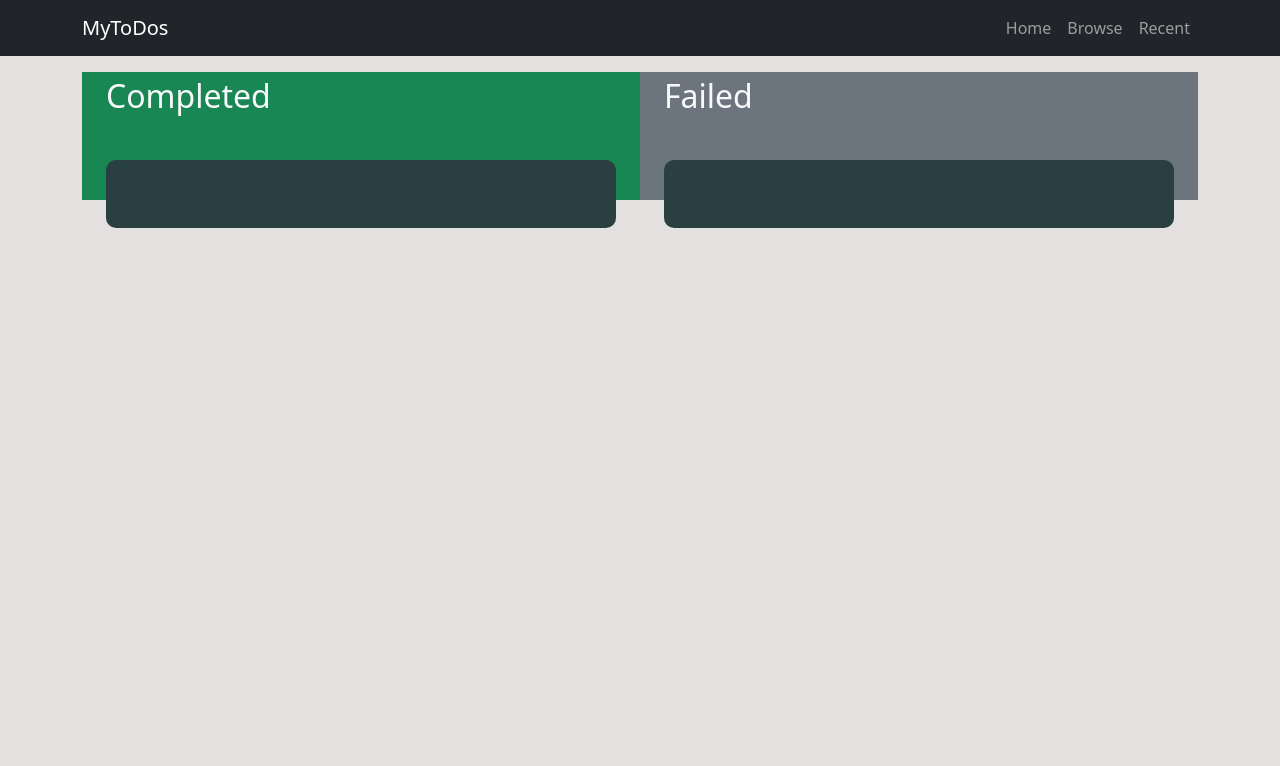
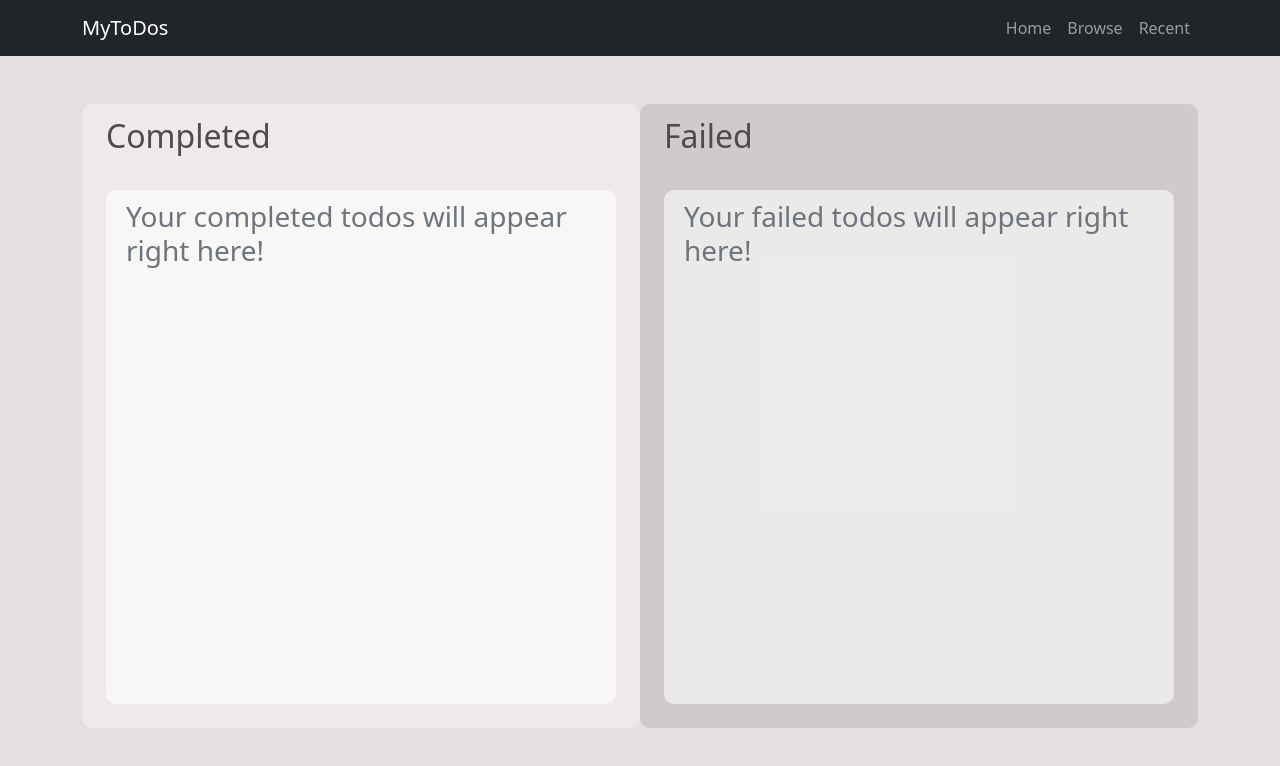
Before and after one commit to LukassF/ToDo, a React (Create React App) app: page /history in a window 1280 px wide. Shown: the top 766 px of the page. Built offline with nearby package versions, Linux system fonts and the light colour scheme.

Commit message:
modularized functions and added styles to history page

```diff
--- a/src/components/modal.tsx
+++ b/src/components/modal.tsx
@@ -63,6 +63,7 @@ export default function ModalComponent({show, setShow}: ModalProps){
                             <option>Gardening</option>
                             <option>Social</option>
                             <option>Miscellaneous</option>
+                            <option>Medical</option>
                         </Form.Select>
                     </Form.Group>
 
--- a/src/pages/history.tsx
+++ b/src/pages/history.tsx
@@ -1,8 +1,8 @@
-import { Container, Row, Col, Table, Card} from "react-bootstrap";
+import { Container, Row, Col} from "react-bootstrap";
 import { Droppable } from "react-beautiful-dnd";
 import { ToDosProps } from "../components/todos";
 import RecentCards from "../components/recent_todoCards";
-import { isNamedExports } from "typescript";
+// import { isNamedExports } from "typescript";
 import {useEffect, useContext} from 'react'
 import { UpdateContext } from "../App";
 
@@ -16,17 +16,17 @@ import { UpdateContext } from "../App";
 
 
    return(
-      <Container className="mt-3">
-         <Row>
-            <Col className="d-flex justify-content-center bg-success text-light" style={{width:'50%'}}>
-               <Container  className="droppable-container">
-                  <span>Completed</span>
+      <Container className="mt-5">
+         <Row >
+            <Col className="d-flex justify-content-center text-light" id="column-1-history" xs={12} lg={6} >
+               <Container className="droppable-container mt-2">
+                  <span className="title">Completed</span>
                   <Droppable droppableId="Completed">
                      {
                         (provided) => (
                            <div ref={provided.innerRef} {...provided.droppableProps} className="inner-droppable">
-                              <Row className="d-flex justify-content-center" >
-                                 {localStorage.map((item, index) => {
+                              <Row className="d-flex justify-content-center" style={{position:'relative'}}>
+                                 {localStorage.filter(item => item.status === 'completed').length !== 0 ? localStorage.map((item, index) => {
                                     if(item.status === 'completed'){
                                        return(
                                           <RecentCards
@@ -39,24 +39,27 @@ import { UpdateContext } from "../App";
                                           />
                                        )
                                     }
-                                 })}
+                                 })
+                                 : <h3 className="text-muted">Your completed todos will appear right here!</h3>
+                                 }
                                  {provided.placeholder}
                               </Row>
                            </div>
                         )
                      }
                   </Droppable>
+
                </Container>
             </Col>
-            <Col className="d-flex justify-content-center bg-secondary text-light" style={{width:'50%'}}>
-               <Container  className="droppable-container">
-                  <span>Failed</span>
+            <Col className="d-flex justify-content-center text-light" id="column-2-history">
+               <Container  className="droppable-container mt-2">
+                  <span className="title">Failed</span>
                   <Droppable droppableId="Failed">
                      {
                         (provided) => (
                            <div ref={provided.innerRef} {...provided.droppableProps} className="inner-droppable">
                               <Row className="d-flex justify-content-center" >
-                                 {localStorage.map((item, index) => {
+                                 {localStorage.filter(item => item.status === 'failed').length !== 0 ? localStorage.map((item, index) => {
                                     if(item.status === 'failed'){
                                        return(
                                           <RecentCards
@@ -69,7 +72,9 @@ import { UpdateContext } from "../App";
                                           />
                                        )
                                     }
-                                 })}
+                                 })
+                                 : <h3 className="text-muted">Your failed todos will appear right here!</h3>
+                              }
                                  {provided.placeholder}
                               </Row>
                            </div>
--- a/src/styles/style.css
+++ b/src/styles/style.css
@@ -19,6 +19,27 @@ body {
   flex-direction: row;
   justify-content: space-around;
   align-items: center;
+}
+#container button {
+  position: absolute;
+  height: 100%;
+  width: 50%;
+  transition: all 0.3s;
+  border: none;
+}
+#container button:nth-child(1) {
+  left: 0;
+  background: linear-gradient(to top, rgba(5, 247, 114, 0.3), transparent, transparent);
+}
+#container button:nth-child(1):hover {
+  background: linear-gradient(to top, rgba(5, 247, 114, 0.3), transparent);
+}
+#container button:nth-child(2) {
+  right: 0;
+  background: linear-gradient(to top, rgba(247, 2, 2, 0.3), transparent, transparent);
+}
+#container button:nth-child(2):hover {
+  background: linear-gradient(to top, rgba(247, 2, 2, 0.3), transparent);
 }
 
 .overlay {
@@ -92,9 +113,22 @@ body {
   transform: scaleX(1);
   transition: transform 1.5s;
 }
+#card:active * #line {
+  transform: scaleX(1);
+  transition: transform 1.5s;
+}
 #card #card-image {
   height: 350px;
   background-size: auto 100%;
+}
+#card #todo-footer {
+  z-index: 10;
+  background-color: black;
+}
+@media screen and (max-width: 400px) {
+  #card #todo-footer {
+    display: none;
+  }
 }
 
 #line {
@@ -110,17 +144,53 @@ body {
   padding-bottom: 20px;
   height: 100%;
   border-radius: 10px;
+  position: relative;
 }
-.droppable-container span:nth-child(1) {
+.droppable-container .title {
   font-size: 2em;
+  color: rgb(77, 75, 75);
 }
 .droppable-container .inner-droppable {
-  position: relative;
-  margin-top: 40px;
-  background-color: rgb(42, 63, 66);
+  margin-top: 30px;
+  background-color: rgba(255, 255, 255, 0.6);
   border-radius: 10px;
   padding: 10px 20px;
-  height: calc(100% - 40px);
+  min-height: calc(100% - 90px);
+  transition: all 0.3s;
+}
+.droppable-container .inner-droppable:hover {
+  box-shadow: inset 4px 4px 15px rgba(78, 77, 77, 0.6);
+}
+
+#card-for-grab.dragged {
+  box-shadow: 4px 4px 15px black;
+}
+
+#column-1-history {
+  min-height: 78vh;
+  transition: all 0.3s;
+  border-radius: 10px;
+  background-color: rgb(240, 233, 233);
+}
+#column-1-history:hover {
+  box-shadow: 20px 5px 20px -15px rgb(110, 108, 108);
+}
+
+#column-2-history {
+  width: 50%;
+  min-height: 78vh;
+  border-radius: 10px;
+  background-color: rgb(209, 202, 202);
+  transition: all 0.3s;
+}
+#column-2-history:hover {
+  box-shadow: 20px 5px 20px -15px rgb(110, 108, 108);
+}
+
+@media only screen and (max-width: 720px) {
+  .mt-5 {
+    font-size: 0.8em;
+  }
 }
 
 #no-content {
--- a/src/styles/style.scss
+++ b/src/styles/style.scss
@@ -20,6 +20,30 @@ body{
     flex-direction: row;
     justify-content: space-around;
     align-items: center;
+
+    button{
+        position: absolute;
+        height: 100%;
+        width:50%;
+        transition: all 0.3s;
+        border:none;
+        &:nth-child(1){
+            left:0;
+            background:linear-gradient(to top, rgba(5, 247, 114,0.3), transparent, transparent);
+
+            &:hover{
+                background: linear-gradient(to top, rgba(5, 247, 114,0.3), transparent);
+            }
+        }
+        &:nth-child(2){
+            right:0;
+            background:linear-gradient(to top, rgba(247, 2, 2, 0.3), transparent,  transparent);
+
+            &:hover{
+                background:linear-gradient(to top, rgba(247, 2, 2, 0.3), transparent);
+            }
+        }
+    }
 }
 .overlay{
     font-size: 1.6em;
@@ -93,10 +117,23 @@ body{
         transform: scaleX(1);
         transition: transform 1.5s;
     }
+    &:active * #line{
+        transform: scaleX(1);
+        transition: transform 1.5s;
+    }
 
     #card-image{
         height: 350px;
         background-size: auto 100%;
+    }
+
+    #todo-footer{
+        z-index:10;
+        background-color:black;
+
+        @media screen and (max-width:400px) {
+            display:none;
+        }
     }
 }
 
@@ -113,18 +150,62 @@ body{
     padding-bottom: 20px;
     height: 100%;
     border-radius: 10px;
+    position: relative;
 
-    span:nth-child(1){
+    .title{
         font-size: 2em;
+        color:rgb(77, 75, 75);
+
     }
 
     .inner-droppable{
-        position: relative;
-        margin-top: 40px;
-        background-color: rgb(42, 63, 66);
+        margin-top: 30px;
+        background-color: rgba(255, 255, 255, 0.6);
         border-radius: 10px;
         padding: 10px 20px;
-        height:calc(100% - 40px);
+        min-height:calc(100% - 90px);
+        transition: all 0.3s;
+
+        &:hover{
+            box-shadow:inset 4px 4px 15px rgba(78, 77, 77,0.6);
+        }
+
+    }
+}
+#card-for-grab{
+    &.dragged{
+       box-shadow: 4px 4px 15px black;
+    }
+}
+#column-1-history{
+    min-height:78vh;
+    transition: all 0.3s;
+
+    // box-shadow: 10px 10px 30px rgb(61, 60, 60);
+    border-radius: 10px;
+    background-color: rgb(240, 233, 233);
+
+    &:hover{
+        box-shadow: 20px 5px 20px -15px rgb(110, 108, 108);
+    }
+}
+#column-2-history{
+
+    width:50%;
+    min-height:78vh;
+    border-radius: 10px;
+    background-color: rgb(209, 202, 202);
+    transition: all 0.3s;
+
+    &:hover{
+        box-shadow: 20px 5px 20px -15px rgb(110, 108, 108);
+    }
+
+    // box-shadow: 10px 10px 30px rgb(59, 59, 59);
+}
+.mt-5{
+    @media only screen and (max-width:720px) {
+        font-size: 0.8em;
     }
 }
 #no-content{
--- a/src/utilities/changeStatus.tsx
+++ b/src/utilities/changeStatus.tsx
@@ -9,14 +9,14 @@ type changeStatusProps = {
 
 export default function changeStatus({statusState, id, array}: changeStatusProps){
     let itinerary: ToDosProps[] = []
+    let date: Date = new Date()
 
     if(array){
         array.forEach(item => {
-            if(item.id === id) itinerary.push({id:item.id, name:item.name, deadline:item.deadline, category:item.category, image:item.image, status:statusState})
+            if(item.id === id) itinerary.push({id:item.id, name:item.name, deadline:date, category:item.category, image:item.image, status:statusState})
             else itinerary.push(item)
         })
     }
-    console.log(itinerary)
     window.localStorage.setItem('agenda', JSON.stringify(itinerary))
 
 }
```
Also changed, not shown: src/App.tsx (+2 -32 lines), src/components/recent_todoCards.tsx (+20 -12 lines), src/components/todos.tsx (+14 -6 lines), src/data/category-images.json (+10 -0 lines), src/utilities/dragEnd.tsx (added, +35 -0 lines), src/utilities/dragging.tsx (deleted, +0 -15 lines), 1 other file (tests, documents, lock files or other folders).
